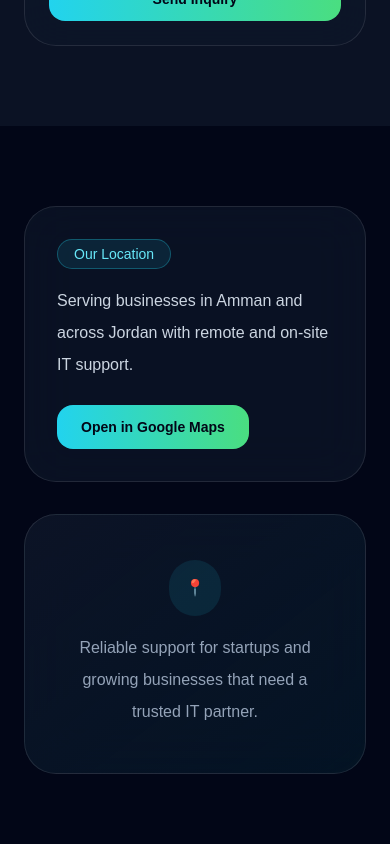
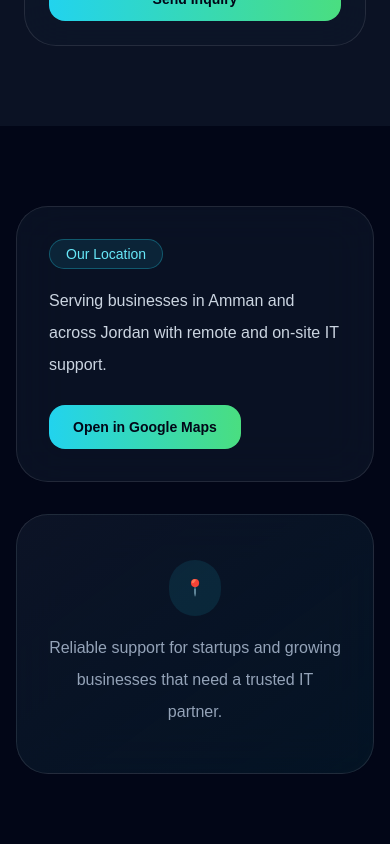
Before and after one commit to milad-stack/ThamrahPro, a Next.js app: page / in a window 390 px wide. Shown: the part 9020-9864 px from the top of the page. Built offline with nearby package versions, Linux system fonts and the light colour scheme.

Commit message:
improve responsiveness and animations

```diff
--- a/app/globals.css
+++ b/app/globals.css
@@ -22,3 +22,16 @@ body {
 .fade-in {
   animation: fadeInUp 0.8s ease-out forwards;
 }
+
+/* Scroll animation (hidden state) */
+.reveal {
+  opacity: 0;
+  transform: translateY(40px);
+  transition: all 0.8s ease;
+}
+
+/* When visible */
+.revealed {
+  opacity: 1;
+  transform: translateY(0);
+}
--- a/app/page.js
+++ b/app/page.js
@@ -1,5 +1,5 @@
 "use client";
-import { useState } from "react";
+import { useEffect, useState } from "react";
 
 function FacebookIcon() {
   return (
@@ -28,8 +28,27 @@ function InstagramIcon() {
 }
 
 export default function ThamrahPremium() {
-  const [lang, setLang] = useState("en");
-  const isArabic = lang === "ar";
+
+		const [lang, setLang] = useState("en");
+		const isArabic = lang === "ar";
+
+		useEffect(() => {
+ 		 	const elements = document.querySelectorAll(".reveal");
+
+ 			 const observer = new IntersectionObserver(
+ 				 (entries) => {
+     					 entries.forEach((entry) => {
+       						 if (entry.isIntersecting) {entry.target.classList.add("revealed");}
+									});
+						},
+    			{ threshold: 0.15 }
+ 			 );
+
+ 				 elements.forEach((el) => observer.observe(el));
+
+ 				 return () => observer.disconnect();
+			}, []);
+
 
   const content = {
     en: {
@@ -364,7 +383,7 @@ export default function ThamrahPremium() {
         </div>
       </header>
 
-      <section className="relative overflow-hidden px-4 sm:px-6 lg:px-8 py-20 text-center fade-in">
+      <section className="relative overflow-hidden px-4 sm:px-6 lg:px-8 py-20 text-center reveal">
 
         <div className="absolute left-0 top-0 h-72 w-72 rounded-full bg-cyan-500/20 blur-3xl" />
         <div className="absolute bottom-0 right-0 h-72 w-72 rounded-full bg-green-500/20 blur-3xl" />
@@ -541,7 +560,7 @@ export default function ThamrahPremium() {
         </div>
       </section>
 
-      <section className="px-6 pb-20 pt-20">
+     <section className="px-4 sm:px-6 lg:px-8 pb-20 pt-20 reveal">
         <div className="mx-auto grid max-w-7xl gap-8 md:grid-cols-2">
           <div className="rounded-[2rem] border border-white/10 bg-slate-900/65 p-8 backdrop-blur-xl">
             <div className="inline-flex items-center gap-2 rounded-full border border-cyan-400/30 bg-cyan-400/10 px-4 py-1 text-sm text-cyan-300">
```
